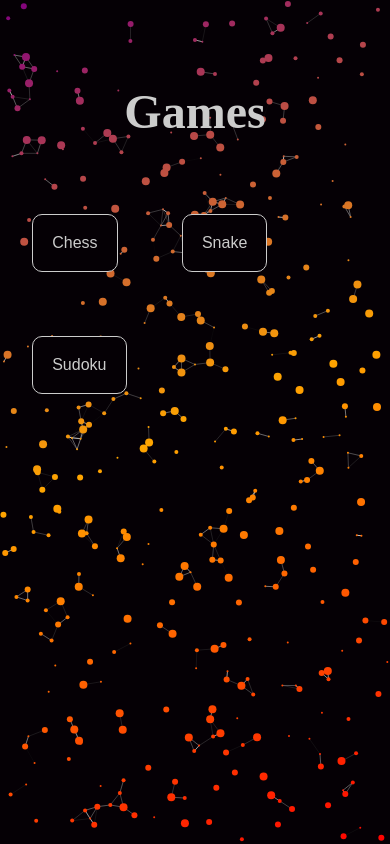
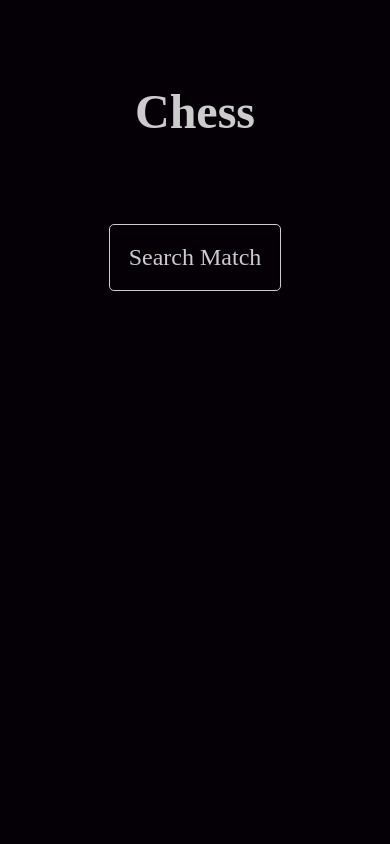
Before and after one commit to SenInao/games.senharald.com, a React (Create React App) app in the folder frontend/: page /chess in a window 390 px wide. Built offline with nearby package versions, Linux system fonts and the light colour scheme.

Commit message:
stylized homepage and created chess page

```diff
--- a/frontend/package.json
+++ b/frontend/package.json
@@ -12,6 +12,7 @@
     "@types/react-dom": "^18.3.0",
     "react": "^18.3.1",
     "react-dom": "^18.3.1",
+    "react-router-dom": "^6.26.0",
     "react-scripts": "5.0.1",
     "typescript": "^4.9.5",
     "web-vitals": "^2.1.4"
--- a/frontend/src/App.tsx
+++ b/frontend/src/App.tsx
@@ -1,6 +1,6 @@
 import React from "react"
+import Homepage from "./layout/homepage/Homepage"
 import "./App.css"
-import Homepage from "./components/homepage/Homepage"
 
 const App: React.FC = () => {
   return (
--- a/frontend/src/components/backgroundParticles/script.ts
+++ b/frontend/src/components/backgroundParticles/script.ts
@@ -7,8 +7,8 @@ type Mouse = {
 const mouseRadius = 150
 const numberOfParticles = 400
 const defaultVel = 0.5
-var distanceBetweenParticles = window.innerWidth/20
-var maxParticleSize = window.innerWidth/100
+var distanceBetweenParticles = Math.max(window.innerWidth, window.innerHeight)/17
+var maxParticleSize = 1
 
 export default class Effect {
   mouse: Mouse
@@ -24,8 +24,8 @@ export default class Effect {
     this.height = canvas.height
     this.particles = []
 
-    this.context.strokeStyle = "white"
-    this.context.fillStyle = this.createGradient()
+    this.context.strokeStyle = "purple"
+    this.context.fillStyle = "orange"
 
     this.mouse = {
       x: -mouseRadius,
@@ -81,10 +81,9 @@ export default class Effect {
     this.canvas.height = window.innerHeight
     this.width = this.canvas.width
     this.height = this.canvas.height
-    this.context.fillStyle = this.createGradient()
-    this.context.strokeStyle = "white"
-    distanceBetweenParticles = window.innerWidth/20
-    maxParticleSize = window.innerWidth/100
+    this.context.fillStyle = "orange"
+    this.context.strokeStyle = "purple"
+    distanceBetweenParticles = Math.max(window.innerWidth, window.innerHeight)/17
   }
 
   connectParticles() {
@@ -184,8 +183,6 @@ class Particle {
   }
 
   reset() {
-    const diff = maxParticleSize/(window.innerWidth/100)
-    this.radius /=diff
     this.x = (this.x/this.effect.width) * window.innerWidth
     this.y = (this.y/this.effect.height) * window.innerHeight
   }
--- a/frontend/src/index.css
+++ b/frontend/src/index.css
@@ -1,9 +1,10 @@
 :root {
-  --primaryColor: #333333;
+  --primaryColor: #050005;
   --secondaryColor: #CCCCCC;
 }
 
 * {
   margin: 0;
   padding: 0;
+  font-family: 'Times New Roman', Times, serif;
 }
--- a/frontend/src/index.tsx
+++ b/frontend/src/index.tsx
@@ -1,14 +1,24 @@
-import React from 'react';
-import ReactDOM from 'react-dom/client';
+import ReactDOM from 'react-dom/client'
+import {createBrowserRouter, RouterProvider} from "react-router-dom"
 import App from './App';
+import Chess from './layout/chess/Chess';
 import "./index.css"
 
 const root = ReactDOM.createRoot(
   document.getElementById('root') as HTMLElement
 );
 
+const router = createBrowserRouter([
+  {
+    path: "/",
+    element: <App/>
+  },
+  {
+    path: "chess",
+    element: <Chess/>
+  }
+])
+
 root.render(
-  <React.StrictMode>
-    <App />
-  </React.StrictMode>
+  <RouterProvider router={router}/>
 );
--- /dev/null
+++ b/frontend/src/layout/chess/Chess.tsx
@@ -0,0 +1,12 @@
+import "./style.css"
+
+const Chess:React.FC = () => {
+  return (
+    <div className="chess">
+      <h1>Chess</h1>
+      <button>Search Match</button>
+    </div>
+  )
+}
+
+export default Chess
--- /dev/null
+++ b/frontend/src/layout/chess/style.css
@@ -0,0 +1,34 @@
+.chess {
+  background-color: var(--primaryColor);
+  color: var(--secondaryColor);
+
+  width: 100vw;
+  height: 100vh;
+
+  display: flex;
+  flex-direction: column;
+  align-items: center;
+}
+
+.chess h1 {
+  font-size: 3rem;
+  margin-top: 10vh;
+  margin-bottom: 10vh;
+}
+
+.chess button {
+  font-size: 1.5rem;
+  padding: 1.2rem;
+
+  border: 1px solid var(--secondaryColor);
+  background-color: var(--primaryColor);
+  color: var(--secondaryColor);
+  border-radius: 5px;
+
+  transition: background-color 0.5s, color 0.5s;
+}
+
+.chess button:hover {
+  background-color: var(--secondaryColor);
+  color: var(--primaryColor);
+}
--- a/frontend/src/components/homepage/Homepage.tsx
+++ b/frontend/src/layout/homepage/Homepage.tsx
@@ -1,16 +1,18 @@
 import React from "react"
+import { useNavigate } from "react-router-dom"
+import BackgroundParticles from "../../components/backgroundParticles/BackgroundParticles"
 import "./style.css"
 
-import BackgroundParticles from "./../backgroundParticles/BackgroundParticles"
+const Homepage: React.FC = () => {
+  const navigate = useNavigate()
 
-const Homepage: React.FC = () => {
   return (
     <div className="Homepage">
       <div className="content">
         <div className="menu">
           <h1>Games</h1>
           <div className="games-container">
-            <button>Chess</button>
+            <button onClick={() => navigate("/chess")}>Chess</button>
             <button>Snake</button>
             <button>Sudoku</button>
           </div>
--- a/frontend/src/components/homepage/style.css
+++ b/frontend/src/layout/homepage/style.css
@@ -4,7 +4,7 @@
 
   display: flex;
 
-  background-color: #050005;
+  background-color: var(--primaryColor);
   color: var(--secondaryColor);
 
   overflow: hidden;
@@ -27,16 +27,31 @@
 
 .games-container {
   margin-top: 5vh;
+  display: flex;
+  flex-direction: row;
 }
 
 .games-container button {
-  font-size: 1rem;
+  font-size: 1.2rem;
   color: var(--secondaryColor);
-  background-color: #050005;
+  background-color: var(--primaryColor);
 
   padding: 1.2rem;
   margin: 2rem;
 
-  border: 1px solid var(--secondaryColor);
+  border: 2px solid var(--secondaryColor);
   border-radius: 10px;
+
+  transition: background-color 0.5s, color 0.5s ;
 }
+
+.games-container button:hover {
+  background-color: var(--secondaryColor);
+  color: var(--primaryColor);
+}
+
+@media (max-width:780px) {
+  .games-container {
+    flex-direction: column;
+  }
+}
```
Also changed, not shown: 1 other file (tests, documents, lock files or other folders).
